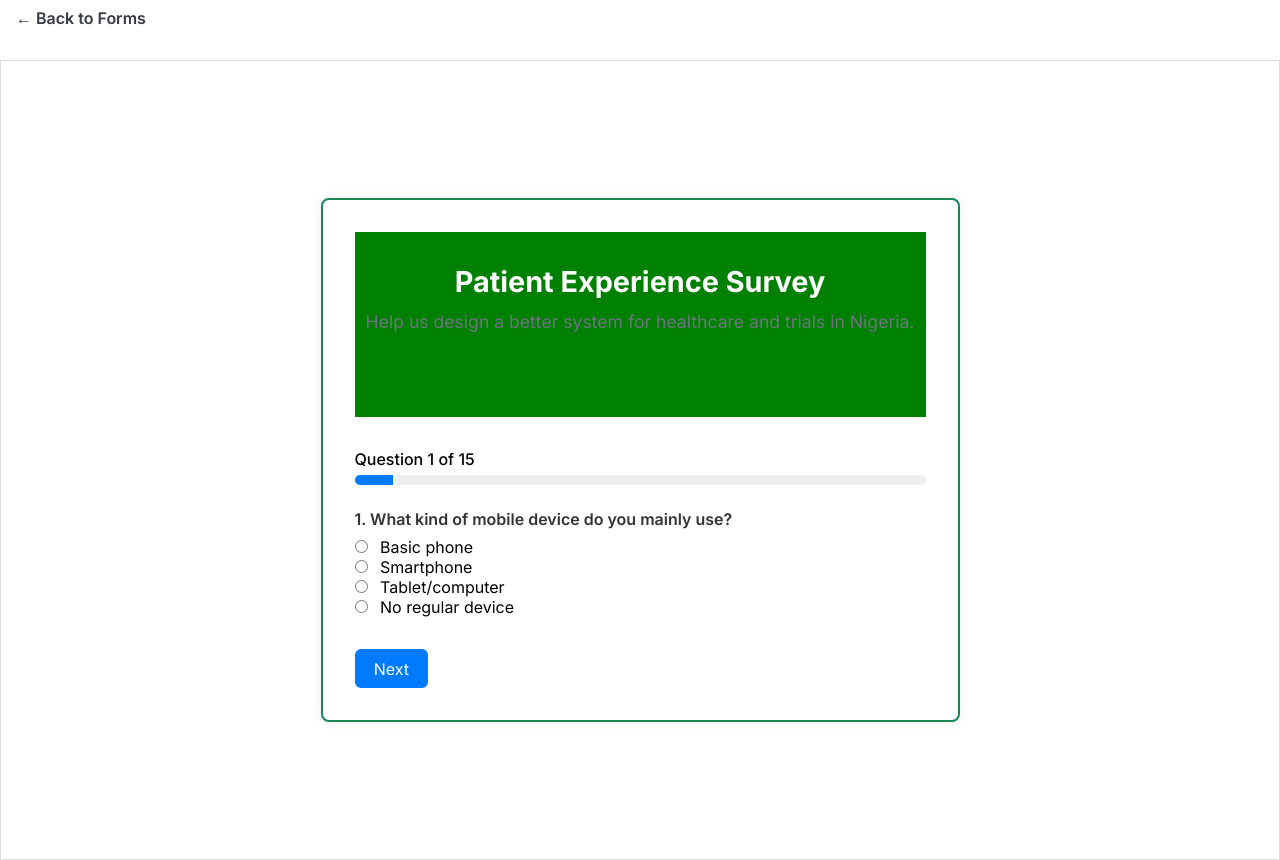
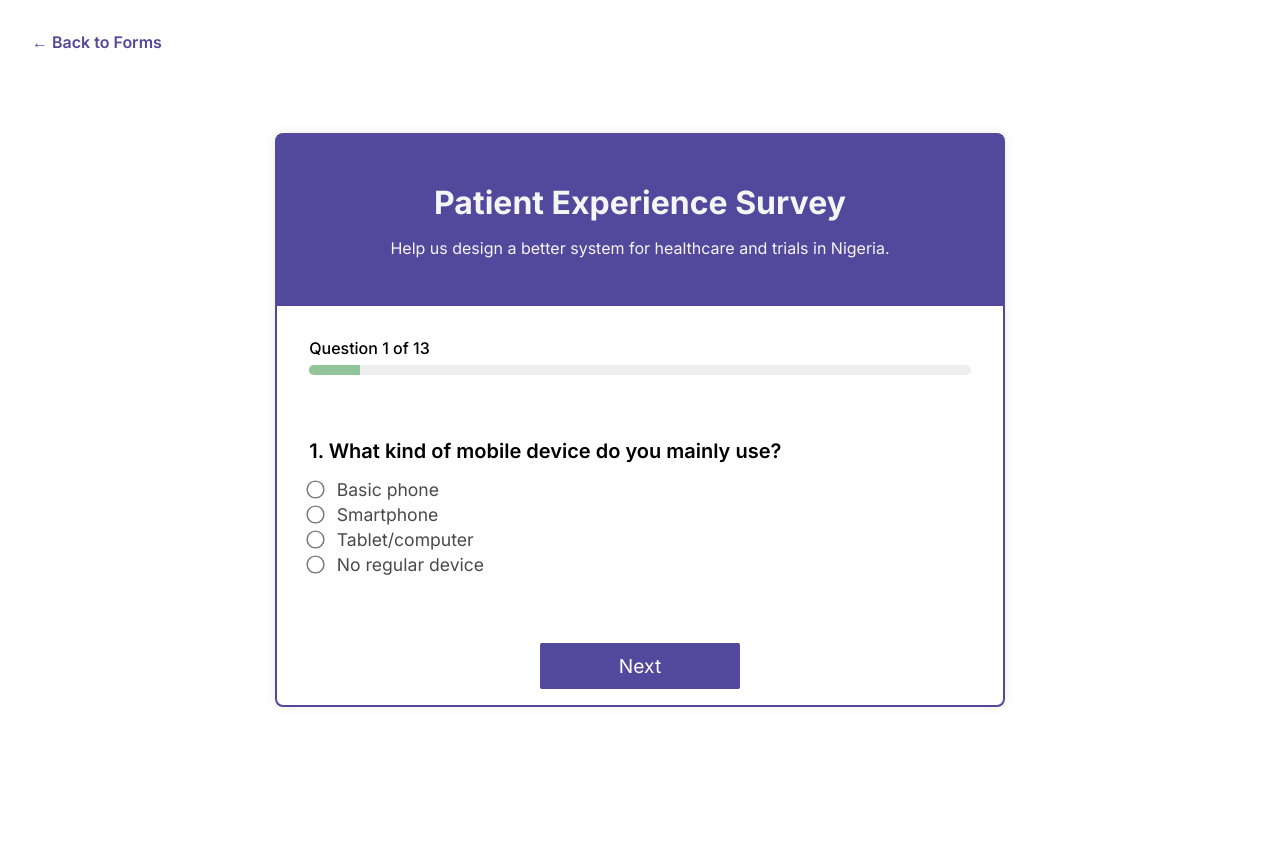
Before and after one commit to axonlinkcode/webpage, a React (Vite) app in the folder frontend/: page /forms/patient in a window 1280 px wide. After the commit the page ends 820 px from the top, so only its background shows below. Built offline with nearby package versions, Linux system fonts and the light colour scheme.

Commit message:
worked on patient form

```diff
--- a/frontend/src/components/form/PatientForm.jsx
+++ b/frontend/src/components/form/PatientForm.jsx
@@ -24,7 +24,9 @@ const PatientForm = () => {
   });
 
   const [currentStep, setCurrentStep] = useState(1);
-  const totalSteps = 15;
+  const totalSteps = 13;
+  const [showModal, setShowModal] = useState(false);
+  const [submissionError, setSubmissionError] = useState('');
 
   const requiredFields = {
     1: 'deviceType',
@@ -61,10 +63,21 @@ const PatientForm = () => {
   const handleNext = () => {
     const key = requiredFields[currentStep];
     const value = formData[key];
-    if (key && (value === '' || (Array.isArray(value) && value.length === 0))) {
+
+    if (currentStep === 8) {
+      if (formData.usesInternetHealth === 'Yes' && formData.onlineActivities.length === 0) {
+        alert('Please select at least one health-related activity you have done online.');
+        return;
+      }
+      if (formData.usesInternetHealth === 'No' && formData.noInternetReasons.length === 0) {
+        alert('Please select at least one reason you do not use online services.');
+        return;
+      }
+    } else if (key && (value === '' || (Array.isArray(value) && value.length === 0))) {
       alert('Please answer this question before proceeding.');
       return;
     }
+
     setCurrentStep(prev => prev + 1);
   };
 
@@ -76,9 +89,23 @@ const PatientForm = () => {
     e.preventDefault();
     const API = import.meta.env.VITE_API_BASE_URL;
     axios.post(`${API}/patient`, formData)
-      .then(() => console.log('Form submitted:', formData))
-      .catch(err => console.error('Submission error', err));
+      .then(() => {
+        setShowModal(true); // Show thank you modal
+        setSubmissionError('');
+      })
+      .catch(err => {
+        console.error('Submission error', err);
+        setSubmissionError('Something went wrong. Please try again.');
+      });
   };
+
+  // const handleSubmit = (e) => {
+  //   e.preventDefault();
+  //   console.log('Form submitted:', formData);
+  //   setShowModal(true);
+  //   setSubmissionError('');
+  // };
+
 
   const renderQuestion = () => {
     switch (currentStep) {
@@ -94,7 +121,7 @@ const PatientForm = () => {
                   value={option}
                   checked={formData.deviceType === option}
                   onChange={() => handleRadioChange('deviceType', option)}
-                /> {option}
+                /> <span className="radio-text">{option}</span>
               </div>
             ))}
           </div>
@@ -111,7 +138,7 @@ const PatientForm = () => {
                   value={option}
                   checked={formData.location === option}
                   onChange={() => handleRadioChange('location', option)}
-                /> {option}
+                /> <span className="radio-text">{option}</span>
               </div>
             ))}
           </div>
@@ -128,7 +155,7 @@ const PatientForm = () => {
                   value={option}
                   checked={formData.infoSources.includes(option)}
                   onChange={handleChange}
-                /> {option}
+                /> <span className="radio-text">{option}</span>
               </div>
             ))}
           </div>
@@ -145,7 +172,7 @@ const PatientForm = () => {
                   value={option}
                   checked={formData.trialParticipation === option}
                   onChange={() => handleRadioChange('trialParticipation', option)}
-                /> {option}
+                /> <span className="radio-text">{option}</span>
               </div>
             ))}
           </div>
@@ -153,7 +180,9 @@ const PatientForm = () => {
       case 5:
         return (
           <div className="form-group">
-            <label>5. How difficult is it to access specialist care?</label>
+            <label>5. How difficult is it to access specialist care?
+              <span className='form-group-span'>(5.Very difficult,1.Easy)</span>
+            </label>
             {[1, 2, 3, 4, 5].map(num => (
               <label key={num}>
                 <input
@@ -162,7 +191,7 @@ const PatientForm = () => {
                   value={num}
                   checked={formData.accessDifficulty === num}
                   onChange={() => handleRadioChange('accessDifficulty', num)}
-                /> {num}
+                /> <span className="radio-text">{num}</span>
               </label>
             ))}
           </div>
@@ -191,7 +220,7 @@ const PatientForm = () => {
                   value={option}
                   checked={formData.usesInternetHealth === option}
                   onChange={() => handleRadioChange('usesInternetHealth', option)}
-                /> {option}
+                /> <span className="radio-text">{option}</span>
               </div>
             ))}
           </div>
@@ -208,7 +237,7 @@ const PatientForm = () => {
                   value={option}
                   checked={formData.onlineActivities.includes(option)}
                   onChange={handleChange}
-                /> {option}
+                /> <span className="radio-text">{option}</span>
               </div>
             ))}
           </div>
@@ -223,7 +252,7 @@ const PatientForm = () => {
                   value={option}
                   checked={formData.noInternetReasons.includes(option)}
                   onChange={handleChange}
-                /> {option}
+                /> <span className="radio-text">{option}</span>
               </div>
             ))}
           </div>
@@ -231,7 +260,9 @@ const PatientForm = () => {
       case 9:
         return (
           <div className="form-group">
-            <label>8. How comfortable are you with mobile apps for healthcare?</label>
+            <label>8. How comfortable are you with mobile apps for healthcare?
+              <span className='form-group-span'>(5.Very Comfortable,1.Not Comfortable)</span>
+            </label>
             {[1, 2, 3, 4, 5].map(num => (
               <label key={num}>
                 <input
@@ -240,7 +271,7 @@ const PatientForm = () => {
                   value={num}
                   checked={formData.comfortLevel === num}
                   onChange={() => handleRadioChange('comfortLevel', num)}
-                /> {num}
+                /> <span className="radio-text">{num}</span>
               </label>
             ))}
           </div>
@@ -248,7 +279,9 @@ const PatientForm = () => {
       case 10:
         return (
           <div className="form-group">
-            <label>9. How reliable is internet in your area?</label>
+            <label>9. How reliable is internet in your area?
+              <span className='form-group-span'>(5.Very Reliable,1.Not Reliable)</span>
+            </label>
             {[1, 2, 3, 4, 5].map(num => (
               <label key={num}>
                 <input
@@ -257,7 +290,7 @@ const PatientForm = () => {
                   value={num}
                   checked={formData.internetReliability === num}
                   onChange={() => handleRadioChange('internetReliability', num)}
-                /> {num}
+                /> <span className="radio-text">{num}</span>
               </label>
             ))}
           </div>
@@ -265,30 +298,7 @@ const PatientForm = () => {
       case 11:
         return (
           <div className="form-group">
-            <label>10. How do you prefer to communicate? (Select top 3)</label>
-            {['In-person', 'Phone', 'SMS', 'WhatsApp', 'App message', 'Email', 'Other'].map((option, i) => (
-              <div key={i}>
-                <select
-                  value={formData.communicationPreferences[i] || ''}
-                  onChange={(e) => {
-                    const newPrefs = [...formData.communicationPreferences];
-                    newPrefs[i] = e.target.value;
-                    setFormData(prev => ({ ...prev, communicationPreferences: newPrefs }));
-                  }}
-                >
-                  <option value="">Select</option>
-                  {['In-person', 'Phone', 'SMS', 'WhatsApp', 'App message', 'Email', 'Other'].map(opt => (
-                    <option key={opt} value={opt}>{opt}</option>
-                  ))}
-                </select>
-              </div>
-            ))}
-          </div>
-        );
-      case 12:
-        return (
-          <div className="form-group">
-            <label>11. What features would help you most? (Select up to 3)</label>
+            <label>10. What features would help you most? (Select up to 3)</label>
             {['Info on doctors', 'Trial alerts', 'Book appointment', 'Reminders', 'Chat with doctor', 'Track referrals', 'View records', 'Understand info', 'Transport help', 'Other'].map((option, i) => (
               <div key={i}>
                 <input
@@ -298,27 +308,15 @@ const PatientForm = () => {
                   checked={formData.desiredFeatures.includes(option)}
                   disabled={formData.desiredFeatures.length >= 3 && !formData.desiredFeatures.includes(option)}
                   onChange={handleChange}
-                /> {option}
+                /> <span className="radio-text">{option}</span>
               </div>
             ))}
           </div>
         );
-      case 13:
+      case 12:
         return (
           <div className="form-group">
-            <label>12. Any concerns about privacy on digital health platforms?</label>
-            <textarea
-              name="privacyConcerns"
-              value={formData.privacyConcerns}
-              onChange={handleChange}
-              rows={4}
-            />
-          </div>
-        );
-      case 14:
-        return (
-          <div className="form-group">
-            <label>13. Would you use SMS for health updates if internet is unreliable?</label>
+            <label>11. Would you use SMS for health updates if internet is unreliable?</label>
             {['Yes', 'No', 'Maybe'].map((option, i) => (
               <div key={i}>
                 <input
@@ -327,31 +325,7 @@ const PatientForm = () => {
                   value={option}
                   checked={formData.smsWillingness === option}
                   onChange={() => handleRadioChange('smsWillingness', option)}
-                /> {option}
-              </div>
-            ))}
-          </div>
-        );
-      case 15:
-        return (
-          <div className="form-group">
-            <label>14. Rank the priorities for a digital health system (1 to 4)</label>
-            {['Scheduling ease', 'Clear info on trials', 'Reminders', 'Privacy'].map((option, i) => (
-              <div key={i}>
-                <label>{option}</label>
-                <select
-                  value={formData.systemPriorities[i] || ''}
-                  onChange={(e) => {
-                    const newRanks = [...formData.systemPriorities];
-                    newRanks[i] = e.target.value;
-                    setFormData(prev => ({ ...prev, systemPriorities: newRanks }));
-                  }}
-                >
-                  <option value="">Select</option>
-                  {[1, 2, 3, 4].map(n => (
-                    <option key={n} value={n} disabled={formData.systemPriorities.includes(n.toString()) && formData.systemPriorities[i] !== n.toString()}>{n}</option>
-                  ))}
-                </select>
+                /> <span className="radio-text">{option}</span>
               </div>
             ))}
           </div>
@@ -362,14 +336,13 @@ const PatientForm = () => {
   };
 
   return (
-    <>
-      <Link to='/forms' className="back-link">← Back to Forms</Link>
-
+    <div className='survey-body'>
+      <Link to='/forms' className="arrow-link">← Back to Forms</Link>
       <div className="survey-container">
         <form onSubmit={handleSubmit} className="survey-form">
           <div className="survey-header">
             <h1>Patient Experience Survey</h1>
-            <p className="intro-text">
+            <p>
               Help us design a better system for healthcare and trials in Nigeria.
             </p>
           </div>
@@ -381,7 +354,9 @@ const PatientForm = () => {
             </div>
           </div>
 
-          {renderQuestion()}
+          <div className="survey-questions">
+            {renderQuestion()}
+          </div>
 
           <div className="form-footer">
             {currentStep > 1 && <button type="button" onClick={handleBack}>Back</button>}
@@ -393,7 +368,23 @@ const PatientForm = () => {
           </div>
         </form>
       </div>
-    </>
+      {showModal && (
+        <div className="modal-overlay">
+          <div className="modal-card">
+            <h2>Thank you!</h2>
+            <p>Your responses have been recorded.</p>
+            <Link to="/" className="modal-btn">← Back to Home</Link>
+          </div>
+        </div>
+      )}
+
+      {submissionError && (
+        <div className="error-message">
+          <p>{submissionError}</p>
+        </div>
+      )}
+
+    </div>
   );
 };
 
--- a/frontend/src/components/form/form.css
+++ b/frontend/src/components/form/form.css
@@ -1,31 +1,29 @@
 /* form.css */
+.survey-body {
+  padding: 2rem;
+}
 
 .survey-container {
-  width: 100%;
-  height: 100vh;
+  height: calc(100vh - 4rem);
   background-color: #fff;
-  border: 1px solid #ddd;
   display: flex;
   align-items: center;
   justify-content: center;
-  overflow-y: auto;
 }
 
 .survey-form {
-  width: 50%;
-  padding: 2rem;
+  width: 60%;
   background-color: #ffffff;
-  border: 2px solid #198754;
+  border: 2px solid #52489c;
   border-radius: 8px;
   box-shadow: 0 0 12px rgba(0, 0, 0, 0.08);
 }
 
-.back-link {
+.arrow-link {
   display: inline-block;
-  margin-bottom: 1rem;
-  color: #007bff;
   text-decoration: none;
-  font-weight: 500;
+  font-weight: 600;
+  color: #52489c;
 }
 
 .back-link:hover {
@@ -34,28 +32,27 @@
 
 .survey-header {
   text-align: center;
-  margin-bottom: 2rem;
-  background-color: green;
-  padding: 2rem 0;
-  color:white;
+  background-color: #52489c;
+  padding: 3rem 0;
+  color: whitesmoke;
 }
 
 .survey-header h1 {
-  font-size: 1.8rem;
+  font-size: 2rem;
 }
 
-.intro-text {
+.survey-header p {
   font-size: 1rem;
-  margin-top: 0.5rem;
+  margin-top: 1rem;
 }
 
 .progress-tracker {
-  margin-bottom: 1.5rem;
+ padding: 2rem ;
 }
 
 .progress-tracker p {
   font-weight: 500;
-  margin-bottom: 0.4rem;
+  margin-bottom: 0.4rem;;
 }
 
 .progress-bar {
@@ -68,25 +65,44 @@
 
 .progress-bar-fill {
   height: 100%;
-  background-color: #007bff;
+  background-color: #91c499;
   transition: width 0.3s ease;
 }
 
-.form-group {
-  margin-bottom: 1.5rem;
+.survey-questions{
+  padding: 2rem;
 }
+
+/* .form-group {
+  border: 1px solid red;
+} */
 
 .form-group label {
   font-weight: 600;
+  font-size: 1.25rem;
   display: block;
-  margin-bottom: 0.5rem;
-  color: #333;
+  margin-bottom: 1rem;
+}
+.form-group-span{
+   color: #a6a6a6;
+   display: inline-block;
+   font-size: 15px;
 }
 
 .form-group input[type="radio"],
 .form-group input[type="checkbox"] {
-  margin-right: 8px;
+  transform: scale(1.4); /* Increases size */
+  margin-right: 10px;
+  cursor: pointer;
+  accent-color: #91c499;
+  border: none;
+  margin-bottom: 0.5rem;
 }
+.radio-text {
+  color: #4b4a4a;
+  font-size: 1.1rem;
+}
+
 
 .form-group textarea,
 .form-group select {
@@ -101,24 +117,83 @@
 
 .form-footer {
   display: flex;
-  justify-content: space-between;
+  justify-content: space-evenly;
   margin-top: 2rem;
 }
 
 .form-footer button {
-  padding: 0.6rem 1.2rem;
-  font-size: 1rem;
-  background-color: #007bff;
-  color: white;
-  border: none;
-  border-radius: 6px;
-  cursor: pointer;
-  transition: background-color 0.3s ease;
+    padding: 0.7rem 0;
+    width: 200px;
+    text-decoration: none;
+    font-size: 1.2rem;
+    color: white;
+    background-color: #52489c;
+    border-radius: 2px;
+    transition: background-color 0.3s ease, color 0.3s ease;
+    font-weight: 400;
+    text-align: center;
+    margin-bottom: 1rem;
+    border: 0;
 }
 
 .form-footer button:hover {
-  background-color: #0056b3;
+    background-color: #91c499;
+    color: #52489c;
+    box-shadow: 0 4px 10px rgba(0, 0, 0, 0.1);
+    cursor: pointer;
 }
+
+/* MODAL */
+.modal-overlay {
+  position: fixed;
+  top: 0;
+  left: 0;
+  width: 100%;
+  height: 100%;
+  background: rgba(0, 0, 0, 0.6);
+  display: flex;
+  justify-content: center;
+  align-items: center;
+  z-index: 999;
+}
+
+.modal-card {
+  background-color: #fff;
+  padding: 2rem 2.5rem;
+  border-radius: 12px;
+  text-align: center;
+  width: 90%;
+  max-width: 400px;
+  box-shadow: 0 8px 20px rgba(0, 0, 0, 0.25);
+}
+
+.modal-card h2 {
+  margin-bottom: 1rem;
+  color: #2e7d32;
+}
+
+.modal-btn {
+  display: inline-block;
+  margin-top: 1.2rem;
+  padding: 0.6rem 1.4rem;
+  background-color: #2e7d32;
+  color: white;
+  border-radius: 8px;
+  text-decoration: none;
+  font-weight: bold;
+}
+
+.error-message {
+  margin: 1rem auto;
+  background-color: #ffe5e5;
+  color: #d8000c;
+  padding: 1rem;
+  width: 80%;
+  border-radius: 8px;
+  text-align: center;
+  font-weight: 500;
+}
+
 
 @media (max-width: 500px) {
   .survey-container {
--- a/frontend/src/pages/form/form.css
+++ b/frontend/src/pages/form/form.css
@@ -32,7 +32,7 @@
 }
 
 h2 {
-   color: #343a40;
+  color: #343a40;
   margin-bottom: 1.5rem;
   font-size: 1.8rem;
   text-align: center;
@@ -40,7 +40,7 @@ h2 {
 }
 
 .intro-text {
-   color: #6c757d;
+  color: #6c757d;
   line-height: 1.7;
   margin-bottom: 3rem;
   font-size: 1.1rem;
@@ -95,17 +95,18 @@ h2 {
 
 /* Patient Button */
 .patient-btn {
-  background: linear-gradient(135deg,#837AC1, #52489C);
+  background: linear-gradient(135deg, #837AC1, #52489C);
 }
 
 /* Clinician Button */
 .clinician-btn {
-  background: linear-gradient(135deg,#91C499, #5A8F66);
+
+  background: linear-gradient(135deg, #A5D8FF, #4A90C4);
 }
 
 /* CRO Button */
 .cro-btn {
-  background: linear-gradient(135deg, #A5D8FF, #4A90C4);
+  background: linear-gradient(135deg, #91C499, #5A8F66);
 }
 
 /* Responsive adjustments */
```
